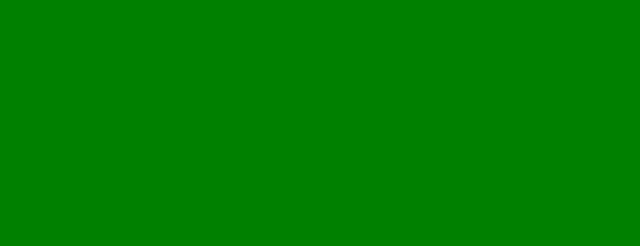
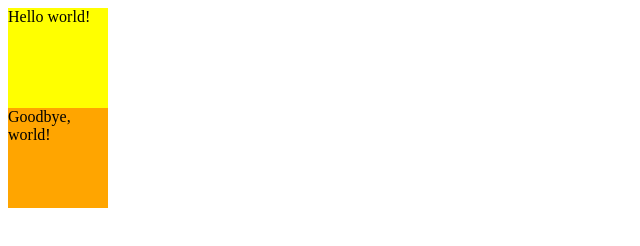
Before and after one commit to lind1125/js-example, a plain HTML site: page index.html in a window 1280 px wide. Shown: the whole page, without its empty margins (0-640 px from the left). Drawn offline with Linux system fonts and the light colour scheme.

Commit message:
messing about

```diff
--- a/index.html
+++ b/index.html
@@ -8,6 +8,15 @@
 </head>
 <body>
 
+  <div id="hello" class="square">
+    Hello world!
+  </div>
+
+  <div id="gb" class="square">
+    Goodbye, world!
+  </div>
+
+
     <script type="text/javascript" src="main.js">
 
     </script>
--- a/style.css
+++ b/style.css
@@ -1,3 +1,12 @@
-body {
-  background-color: green;
+#hello {
+  background-color: yellow;
 }
+
+#gb {
+  background-color: orange;
+}
+
+.square {
+  height: 100px;
+  width: 100px;
+}
```
